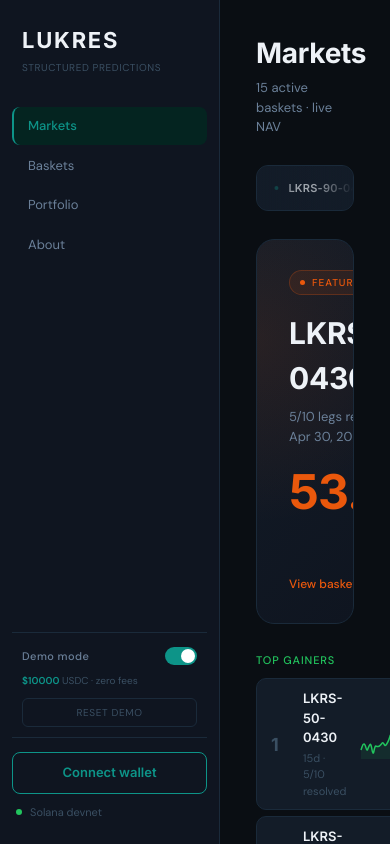
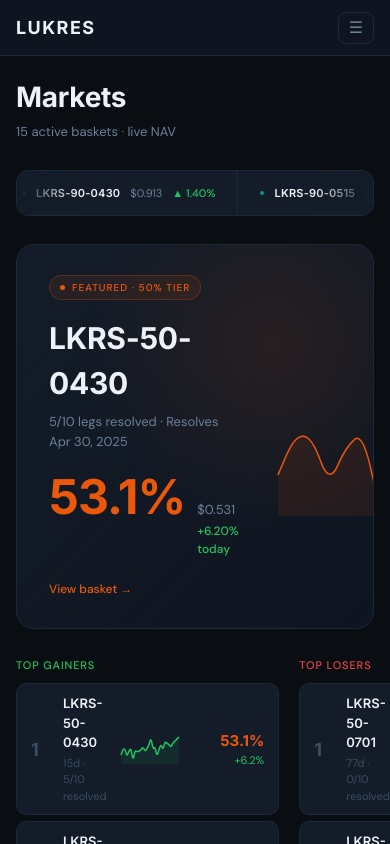
Before and after one commit to LuKresXD/SCBC-Hackathon-2026, a Next.js app: page / in a window 390 px wide. Shown: the top 844 px of the page. Built offline with nearby package versions, Linux system fonts and the light colour scheme.

Commit message:
feat: mobile sidebar

```diff
--- a/app/page.tsx
+++ b/app/page.tsx
@@ -1,5 +1,16 @@
 "use client";
-import { useState, useEffect, useRef } from "react";
+import { useState, useEffect, useRef, useCallback } from "react";
+
+function useIsMobile() {
+  const [isMobile, setIsMobile] = useState(false);
+  useEffect(() => {
+    const check = () => setIsMobile(window.innerWidth < 768);
+    check();
+    window.addEventListener("resize", check);
+    return () => window.removeEventListener("resize", check);
+  }, []);
+  return isMobile;
+}
 
 const C = {
   bg: "#0a0e13", surface: "#0f1520", card: "#131c28", cardHover: "#172030",
@@ -1172,6 +1183,9 @@ export default function App() {
   const [showWalletModal,setShowWalletModal]=useState(false);
 
   // DEMO MODE — now DEFAULT ON, clean $10k slate
+  const isMobile = useIsMobile();
+  const [sidebarOpen, setSidebarOpen] = useState(false);
+
   const [demoMode, setDemoMode] = useState(true);
   const [demoUsdc, setDemoUsdc] = useState(DEMO_STARTING_USDC);
   const [demoPortfolio, setDemoPortfolio] = useState<Position[]>([]);
@@ -1260,15 +1274,57 @@ export default function App() {
           to { opacity: 1; transform: translateY(0); }
         }
       `}</style>
+
+      {/* Mobile overlay backdrop */}
+      {isMobile && sidebarOpen && (
+        <div onClick={()=>setSidebarOpen(false)} style={{position:"fixed",inset:0,background:"rgba(0,0,0,0.6)",zIndex:40,backdropFilter:"blur(2px)"}} />
+      )}
+
+      {/* Mobile top bar */}
+      {isMobile && (
+        <div style={{position:"fixed",top:0,left:0,right:0,height:56,background:C.surface,borderBottom:`0.5px solid ${C.border}`,display:"flex",alignItems:"center",justifyContent:"space-between",padding:"0 16px",zIndex:30}}>
+          <div>
+            <div style={{fontSize:18,fontWeight:800,color:C.textPrimary,fontFamily:FD,letterSpacing:"0.08em"}}>LUKRES</div>
+          </div>
+          <button onClick={()=>setSidebarOpen(!sidebarOpen)} style={{background:"none",border:`0.5px solid ${C.border}`,borderRadius:8,padding:"7px 10px",cursor:"pointer",color:C.textSecondary,fontSize:16,lineHeight:1,display:"flex",alignItems:"center",gap:6}}>
+            {sidebarOpen ? "✕" : "☰"}
+          </button>
+        </div>
+      )}
+
       <div style={{display:"flex",minHeight:"100vh",background:C.bg}}>
-        <div style={{width:220,background:C.surface,borderRight:`0.5px solid ${C.border}`,padding:"24px 12px",display:"flex",flexDirection:"column",flexShrink:0,position:"sticky",top:0,height:"100vh",overflowY:"auto"}}>
+        <div style={{
+          width:220,
+          background:C.surface,
+          borderRight:`0.5px solid ${C.border}`,
+          padding:"24px 12px",
+          display:"flex",
+          flexDirection:"column",
+          flexShrink:0,
+          // Desktop: sticky sidebar. Mobile: fixed overlay sliding in from left
+          ...(isMobile ? {
+            position:"fixed",
+            top:0,
+            left:0,
+            height:"100vh",
+            zIndex:50,
+            transform: sidebarOpen ? "translateX(0)" : "translateX(-100%)",
+            transition:`transform 0.3s ${EASE}`,
+            overflowY:"auto",
+          } : {
+            position:"sticky",
+            top:0,
+            height:"100vh",
+            overflowY:"auto",
+          })
+        }}>
           <div style={{padding:"0 10px",marginBottom:32}}>
             <div style={{fontSize:22,fontWeight:800,color:C.textPrimary,fontFamily:FD,letterSpacing:"0.08em"}}>LUKRES</div>
             <div style={{fontSize:10,color:C.textMuted,fontFamily:FS,marginTop:3,letterSpacing:"0.06em"}}>STRUCTURED PREDICTIONS</div>
           </div>
           <div style={{display:"flex",flexDirection:"column",gap:2,flex:1}}>
             {[{id:"markets",label:"Markets"},{id:"baskets",label:"Baskets"},{id:"portfolio",label:"Portfolio"},{id:"about",label:"About"}].map(n=>(
-              <NavItem key={n.id} label={n.label} active={tab===n.id||(tab==="detail"&&fromTab===n.id)} onClick={()=>setTab(n.id as TabId)} />
+              <NavItem key={n.id} label={n.label} active={tab===n.id||(tab==="detail"&&fromTab===n.id)} onClick={()=>{setTab(n.id as TabId);if(isMobile)setSidebarOpen(false);}} />
             ))}
           </div>
 
@@ -1324,7 +1380,7 @@ export default function App() {
             </div>
           </div>
         </div>
-        <div style={{flex:1,padding:"32px 36px",overflowY:"auto"}}>
+        <div style={{flex:1,padding: isMobile ? "76px 16px 24px" : "32px 36px",overflowY:"auto"}}>
           {tab==="markets"&&<MarketsPage onSelect={handleSelect} />}
           {tab==="baskets"&&<BasketsPage onSelect={handleSelect} />}
           {tab==="detail"&&selectedBundle&&<DetailPage bundle={selectedBundle} fromTab={fromTab} onBack={handleBack} demoMode={demoMode} demoUsdc={demoUsdc} onDemoDeposit={handleDemoDeposit} onDemoPpnDeposit={handleDemoPpnDeposit} />}
```
